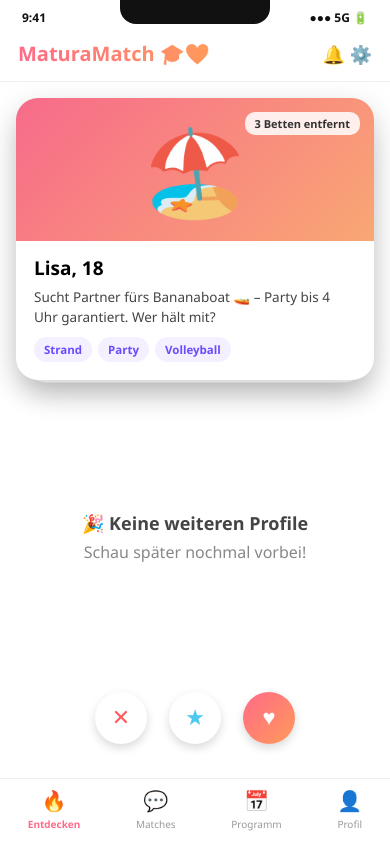
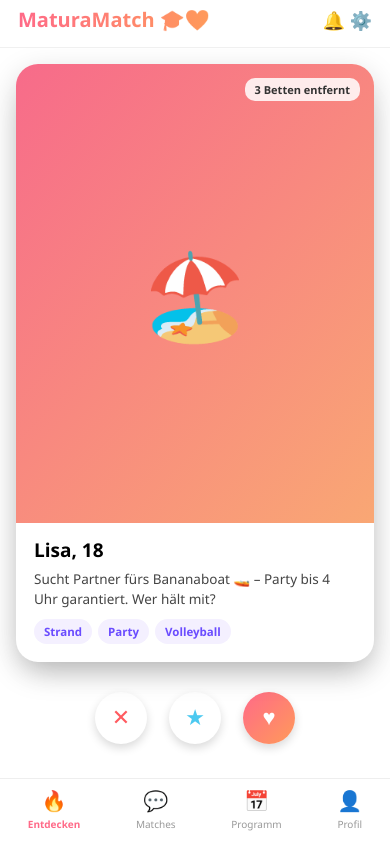
Before and after one commit to Widiwaldberg/grindX.at, a plain HTML site: page index.html in a window 390 px wide. Drawn offline with Linux system fonts and the light colour scheme.

Commit message:
Remove phone mockup frame, use normal portrait layout
Fixes card stack becoming invisible after switching .phone to a
non-fixed-height container, and .empty-state overriding [hidden] via CSS.

```diff
--- a/css/style.css
+++ b/css/style.css
@@ -1,49 +1,23 @@
 * { box-sizing: border-box; margin: 0; padding: 0; -webkit-tap-highlight-color: transparent; }
+
+html, body {
+  height: 100%;
+}
 
 body {
   background: #e9edf3;
   font-family: 'Segoe UI', system-ui, sans-serif;
-  display: flex;
-  justify-content: center;
-  align-items: center;
-  min-height: 100vh;
-  padding: 20px;
 }
 
-.phone {
-  width: 375px;
-  height: 812px;
+.site {
+  width: 100%;
+  max-width: 480px;
+  height: 100vh;
+  margin: 0 auto;
   background: #fff;
-  border-radius: 40px;
-  border: 10px solid #111;
-  overflow: hidden;
   position: relative;
-  box-shadow: 0 20px 50px rgba(0,0,0,0.35);
   display: flex;
   flex-direction: column;
-}
-
-.notch {
-  position: absolute;
-  top: 0; left: 50%;
-  transform: translateX(-50%);
-  width: 150px; height: 24px;
-  background: #111;
-  border-bottom-left-radius: 16px;
-  border-bottom-right-radius: 16px;
-  z-index: 20;
-}
-
-.statusbar {
-  height: 34px;
-  display: flex;
-  align-items: center;
-  justify-content: space-between;
-  padding: 0 22px;
-  font-size: 12px;
-  font-weight: 600;
-  color: #111;
-  flex-shrink: 0;
 }
 
 header.app {
@@ -87,6 +61,7 @@ header.app .icons { display: flex; gap: 14px; font-size: 18px; }
   margin: 16px;
 }
 
+.empty-state[hidden] { display: none; }
 .empty-state {
   flex: 1;
   display: flex;
@@ -355,8 +330,3 @@ nav.bottom .item {
 }
 nav.bottom .item.active { color: #ff6a88; font-weight: 700; }
 nav.bottom .item span.ic { font-size: 20px; }
-
-@media (max-width: 420px) {
-  body { padding: 0; }
-  .phone { width: 100vw; height: 100vh; border-radius: 0; border: none; }
-}
--- a/index.html
+++ b/index.html
@@ -8,13 +8,7 @@
 </head>
 <body>
 
-<div class="phone">
-  <div class="notch"></div>
-  <div class="statusbar">
-    <span>9:41</span>
-    <span>●●● 5G 🔋</span>
-  </div>
-
+<div class="site">
   <header class="app">
     <div class="logo">MaturaMatch 🎓❤️</div>
     <div class="icons">🔔 ⚙️</div>
--- a/js/app.js
+++ b/js/app.js
@@ -163,7 +163,7 @@ function showMatchPopup(profile) {
     <button id="popup-chat" style="margin-top:14px;background:linear-gradient(135deg,#ff6a88,#ff9a5a);color:#fff;border:none;padding:10px 24px;border-radius:20px;font-weight:700;cursor:pointer;">Chat öffnen</button>
     <button id="popup-close" style="background:none;border:none;color:#fff;margin-top:6px;cursor:pointer;text-decoration:underline;">Weiterswipen</button>
   `;
-  document.querySelector(".phone").appendChild(overlay);
+  document.querySelector(".site").appendChild(overlay);
   overlay.querySelector("#popup-close").onclick = () => overlay.remove();
   overlay.querySelector("#popup-chat").onclick = () => {
     overlay.remove();
```
